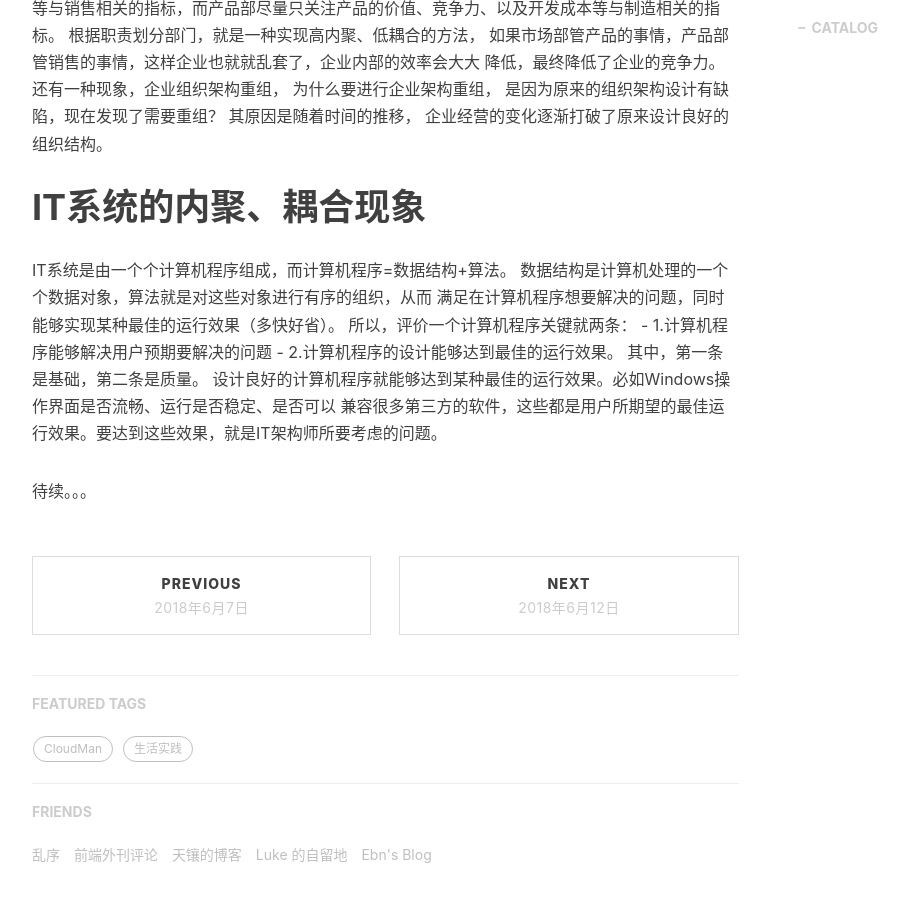
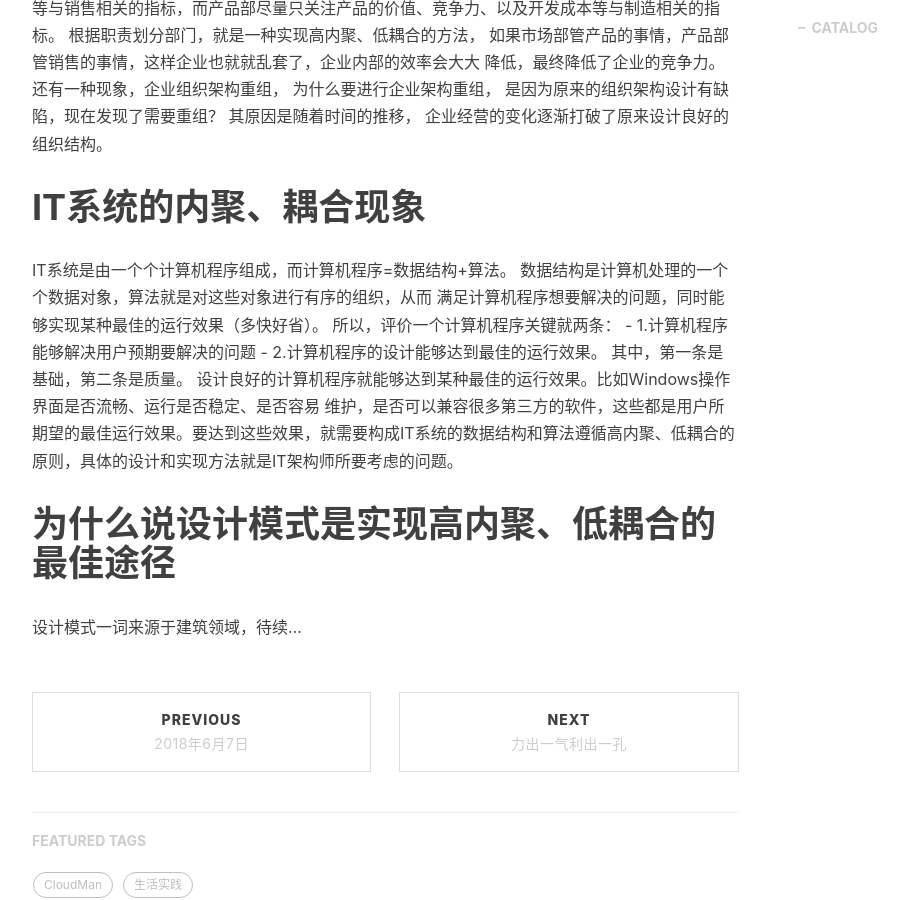
Before and after one commit to libaoan/libaoan.github.io, a Jekyll site: the page built from _posts/2018-06-9-关于高内聚低耦合.markdown, in a window 1280 px wide and 900 px high, scrolled down 1092 px. Shown: the whole window, without its empty margins (233-1142 px from the left). Built offline with Jekyll 4.4.1, drawn with Linux system fonts in a browser that asks for light colours; nearby versions of some CDN libraries; comment, search, counter and statistics services are not loaded.

Commit message:
20180613更新

```diff
--- a/_posts/2018-06-12-力出一气利出一孔.markdown
+++ b/_posts/2018-06-12-力出一气利出一孔.markdown
@@ -1,6 +1,6 @@
 ---
 layout:       post
-title:        "2018年6月12日"
+title:        "力出一气利出一孔"
 subtitle:     "Just Do It"
 date:         2018-06-12 7:30:00
 author:       "Stan Lee"
--- a/_posts/2018-06-9-关于高内聚低耦合.markdown
+++ b/_posts/2018-06-9-关于高内聚低耦合.markdown
@@ -32,11 +32,13 @@ IT架构师是我对自己未来5年的的职业定位，源于我发现自己
 
 # IT系统的内聚、耦合现象
   IT系统是由一个个计算机程序组成，而计算机程序=数据结构+算法。 数据结构是计算机处理的一个个数据对象，算法就是对这些对象进行有序的组织，从而
-  满足在计算机程序想要解决的问题，同时能够实现某种最佳的运行效果（多快好省）。
+  满足计算机程序想要解决的问题，同时能够实现某种最佳的运行效果（多快好省）。
   所以，评价一个计算机程序关键就两条：
     - 1.计算机程序能够解决用户预期要解决的问题
     - 2.计算机程序的设计能够达到最佳的运行效果。
-  其中，第一条是基础，第二条是质量。 设计良好的计算机程序就能够达到某种最佳的运行效果。必如Windows操作界面是否流畅、运行是否稳定、是否可以
-  兼容很多第三方的软件，这些都是用户所期望的最佳运行效果。要达到这些效果，就是IT架构师所要考虑的问题。
+  其中，第一条是基础，第二条是质量。 设计良好的计算机程序就能够达到某种最佳的运行效果。比如Windows操作界面是否流畅、运行是否稳定、是否容易
+  维护，是否可以兼容很多第三方的软件，这些都是用户所期望的最佳运行效果。要达到这些效果，就需要构成IT系统的数据结构和算法遵循高内聚、低耦合的
+  原则，具体的设计和实现方法就是IT架构师所要考虑的问题。
 
-  待续。。。
+# 为什么说设计模式是实现高内聚、低耦合的最佳途径
+  设计模式一词来源于建筑领域，待续...
```
